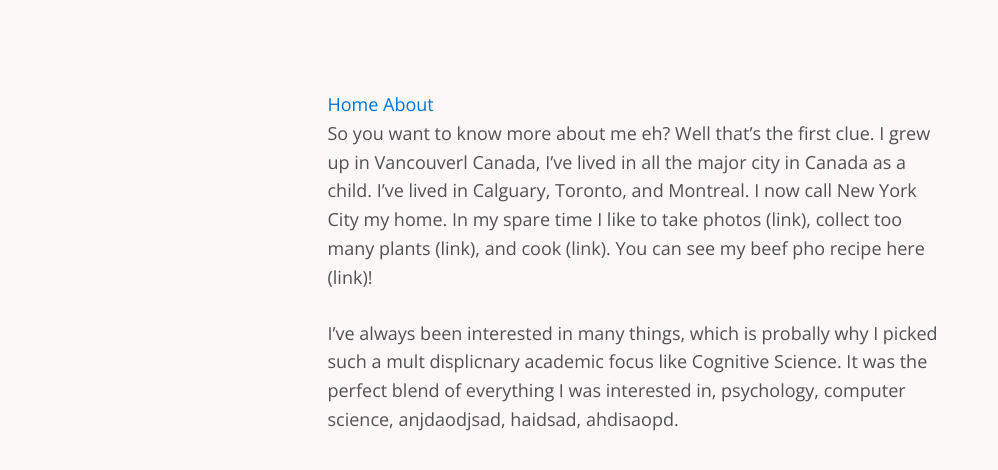
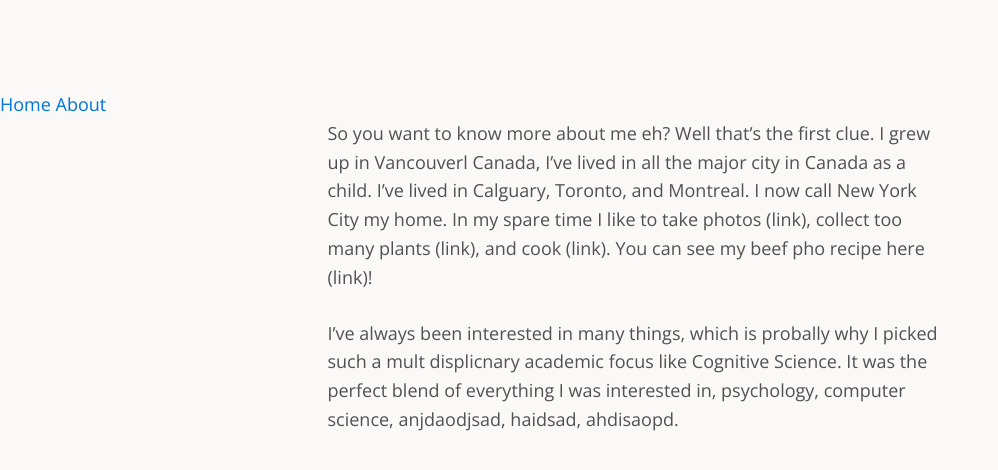
Before and after one commit to wailingwombat/wailingwombat.github.io, a Jekyll site: the page built from aboutme.md, in a window 1280 px wide. Shown: the top 470 px of the page, without its empty margins (0-998 px from the left). Built offline with Jekyll 4.4.1, drawn with Linux system fonts in a browser that asks for light colours.

Commit message:
Update page.html

```diff
--- a/_layouts/page.html
+++ b/_layouts/page.html
@@ -10,10 +10,9 @@
   <link rel="stylesheet" href="../css/solo.css">
 </head>
 <body>
-
+{% include navigation.html %}
   <article>
    <div class="container">
-    {% include navigation.html %}
     {{ content }}
      </div>
    </article>
```
